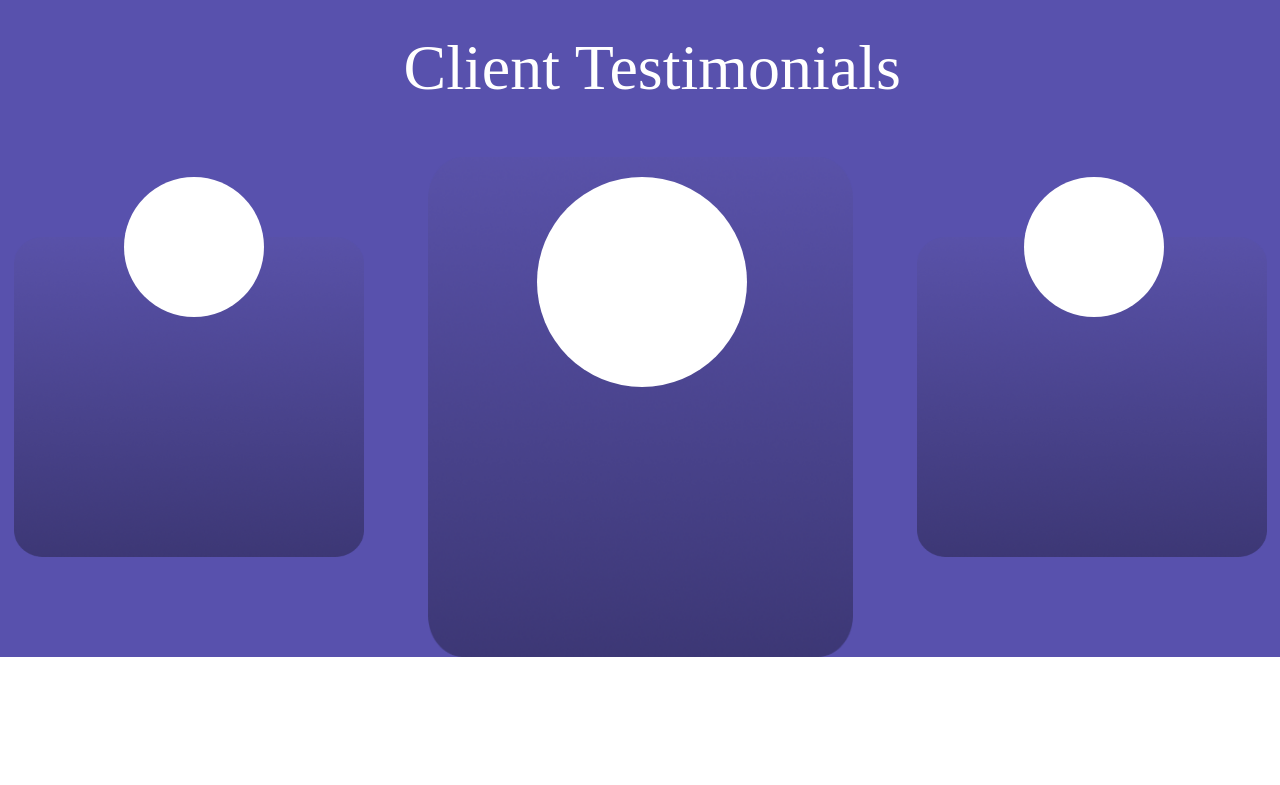
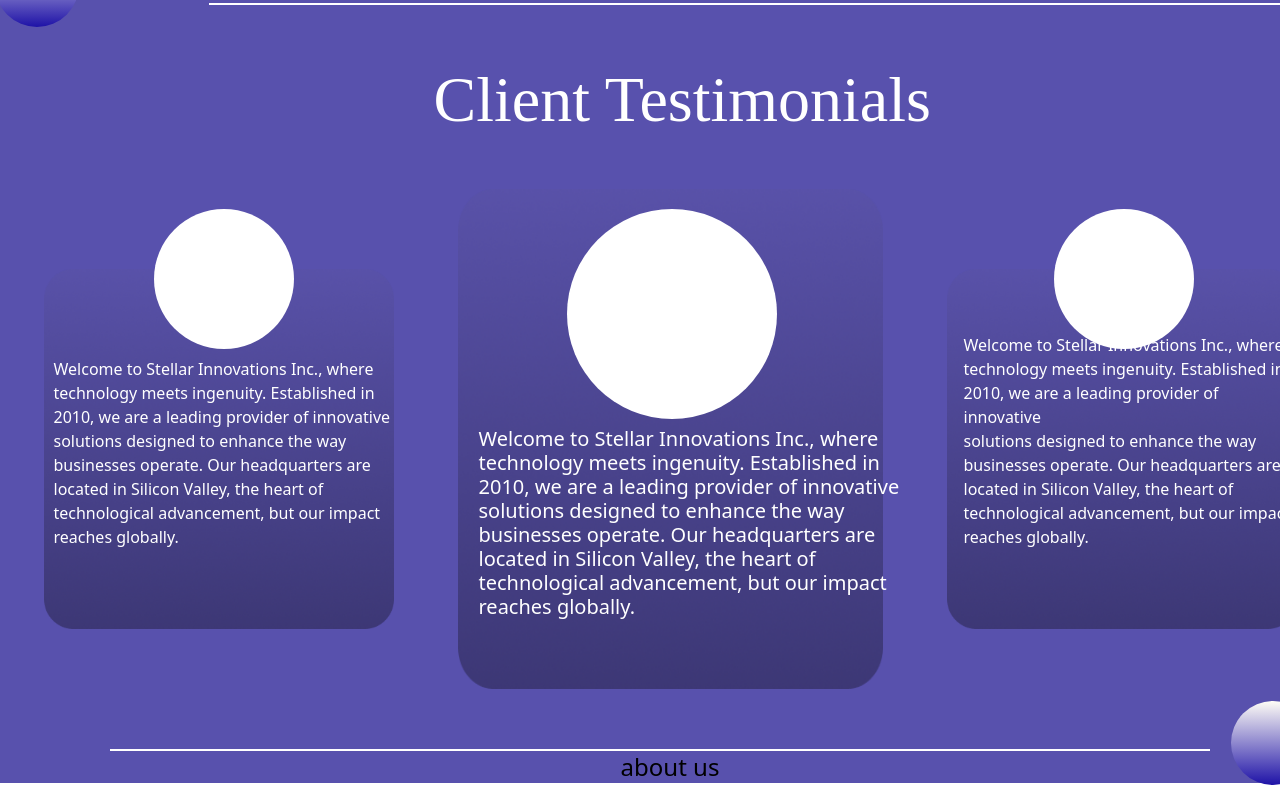
Before and after one commit to Jenisys-in/Jenisys, a React (Vite) app: page / in a window 1280 px wide. Shown: the part 1570-2355 px from the top of the page. Before the commit the page ends 2227 px from the top, so only its background shows below. Built offline with nearby package versions, Linux system fonts and the light colour scheme; the HTML template or start-up script is replaced by a standard one; a web font is replaced by a local one.

Commit message:
completed testimonials page without rating/stars

```diff
--- a/src/components/Homepage.jsx
+++ b/src/components/Homepage.jsx
@@ -132,23 +132,64 @@
         <div className="absolute shrink-0 rounded-full bg-[linear-gradient(180deg,#FFFFFF_0%,#FFFFFF_100%)] h-[140px] w-[140px] left-[110px] mt-[20px]" />
         <div className="absolute shrink-0 rounded-full bg-[linear-gradient(180deg,#FFFFFF_0%,#FFFFFF_100%)] h-[140px] w-[140px] left-[1010px] mt-[20px]" />
         <div className="absolute shrink-0 rounded-full bg-[linear-gradient(180deg,#FFFFFF_0%,#FFFFFF_100%)] h-[210px] w-[210px] left-[523px] mt-[20px]" />
-
+          <div>
           <img
           loading="lazy"
           src="img/testimonials.png"
-          className="rounded-1-[25px] w-[350px] h-[400px] pt-[80px]" />
+          className="rounded-1-[25px] w-[350px] h-[440px] pt-[80px]" />
+          <p className="absolute bottom-[140px] left-[10px] font-[League Spartan] text-[16px] text-white leading-6">
+            Welcome to Stellar Innovations Inc., where <br></br>
+            technology meets ingenuity. Established in <br></br>
+            2010, we are a leading provider of innovative<br></br>
+            solutions designed to enhance the way <br></br>
+            businesses operate. Our headquarters are<br></br>
+            located in Silicon Valley, the heart of <br></br>
+            technological advancement, but our impact<br></br>
+            reaches globally.</p>
+          </div>
+          <div>
            <img
           loading="lazy"
           src="img/testimonials.png"
           className="rounded-1-[25px] w-[425px] h-[500px]" />
+          <p className="absolute bottom-[70px] left-[435px] font-[League Spartan] text-[20px] text-white leading-6">
+            Welcome to Stellar Innovations Inc., where <br></br>
+            technology meets ingenuity. Established in <br></br>
+            2010, we are a leading provider of innovative<br></br>
+            solutions designed to enhance the way <br></br>
+            businesses operate. Our headquarters are<br></br>
+            located in Silicon Valley, the heart of <br></br>
+            technological advancement, but our impact<br></br>
+            reaches globally.</p>
+          </div>
+          <div>
            <img
           loading="lazy"
           src="img/testimonials.png"
-          className="rounded-1-[25px] w-[350px] h-[400px] pt-[80px]" />
+          className="rounded-1-[25px] w-[350px] h-[440px] pt-[80px]" />
+          <p className="absolute bottom-[140px] left-[920px] font-[League Spartan] text-[16px] text-white leading-6">
+            Welcome to Stellar Innovations Inc., where <br></br>
+            technology meets ingenuity. Established in <br></br>
+            2010, we are a leading provider of innovative<br></br>
+            solutions designed to enhance the way <br></br>
+            businesses operate. Our headquarters are<br></br>
+            located in Silicon Valley, the heart of <br></br>
+            technological advancement, but our impact<br></br>
+            reaches globally.</p>
+          </div>
 
         </div>
 
       </div>
+        <div>
+          <div className=" mt-[12px] absolute right-[25px] rounded-full bg-[linear-gradient(180deg,#FFFDF6_0%,#1E12A7_100%)] h-[84px] w-[84px]" />
+          </div>
+      <div className="mr-[130px] ml-[110px] pt-[60px]">
+          <hr className="border-[1px] w-[1100px] border-[#FFFFFF]" />
+        </div>
+        <div >
+          about us
+        </div>
     </div>
   );
 };
```
